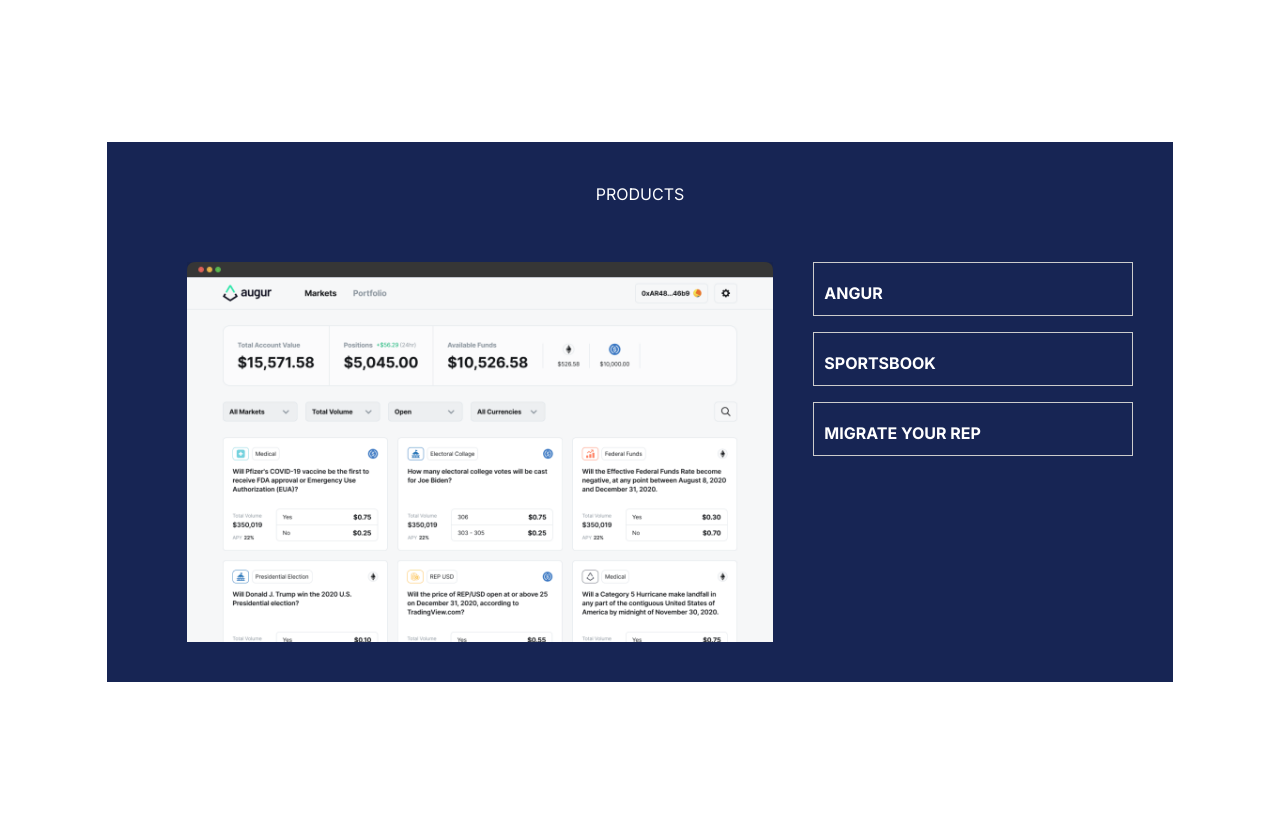
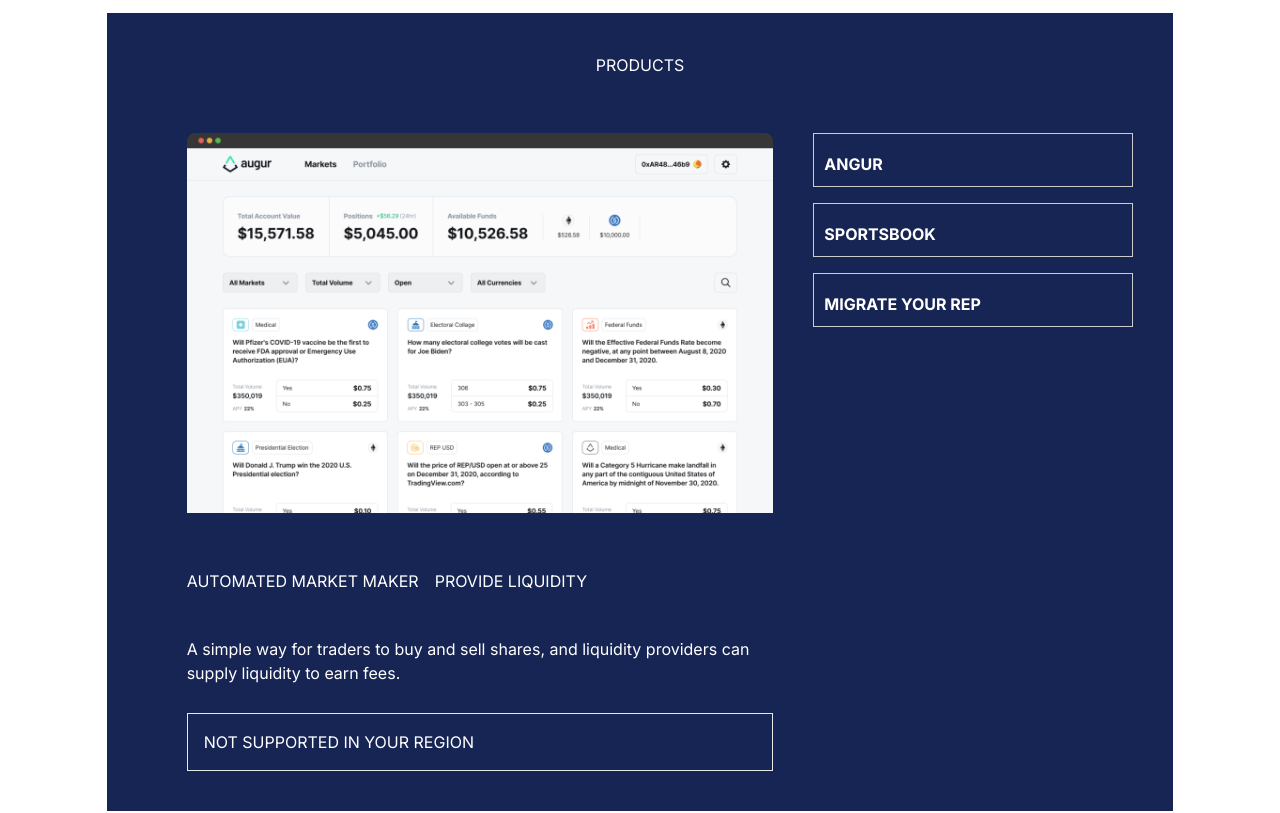
Before and after one commit to TomNguyen10/Augur, a Next.js app in the folder augur/: page / in a window 1280 px wide. Shown: the part 920-1733 px from the top of the page. Built offline with nearby package versions, Linux system fonts and the light colour scheme.

Commit message:
fix product

```diff
--- a/augur/app/Product/Product.css
+++ b/augur/app/Product/Product.css
@@ -7,9 +7,31 @@
     /* Add transition for a smooth effect */
 }
 
+.card2{
+    border: 1px solid #ccc;
+    padding: 10px;
+    display: block;
+}
+
 .card:hover {
     border-color: green;
     border-left: 4px solid green;
+}
+
+.effect:after {
+    content: '';
+    position: absolute;
+    width: 0;
+    height: 2px;
+    background-color: white;
+    left: 0;
+    bottom: 0;
+    transition: width 0.3s ease;
+    /* Adjust the transition speed as needed */
+}
+
+.effect:hover:after {
+    width: 100%;
 }
 
 .flex {
--- a/augur/app/Product/Product.tsx
+++ b/augur/app/Product/Product.tsx
@@ -5,11 +5,22 @@
 import Image1 from "../asset/products/angur.png";
 import Image2 from "../asset/products/sportsbook.png";
 import Image3 from "../asset/products/migrate-your-rep.png";
+import Image4 from "../asset/products/angur2.png";
+import Image5 from "../asset/products/sportsbook2.png";
 import NextImage, { StaticImageData } from "next/image";
+
+interface SubItem {
+  id: number;
+  name: string;
+  content: string;
+  availability: string;
+  img: StaticImageData;
+}
 
 interface ProductItem {
   name: string;
   img: StaticImageData;
+  subItems: SubItem[];
 }
 
 const Product: React.FC = () => {
@@ -18,27 +29,67 @@
     {
       name: 'ANGUR',
       img: Image1,
+      subItems: [
+        {
+          id: 1, name: 'AUTOMATED MARKET MAKER',
+          content: 'A simple way for traders to buy and sell shares, and liquidity providers can supply liquidity to earn fees.',
+          availability: 'NOT SUPPORTED IN YOUR REGION',
+          img: Image1,
+        },
+        {
+          id: 2, name: 'PROVIDE LIQUIDITY',
+          content: 'Add Market liquidity to earn fees and rewards.',
+          availability: 'NOT SUPPORTED IN YOUR REGION',
+          img: Image4,
+        },
+      ],
     },
     {
       name: 'SPORTSBOOK',
       img: Image2,
+      subItems: [
+        {
+          id: 3, name: 'SPORTSBOOK',
+          content: 'Place a wager on your favourite team, game or sporting event.',
+          availability: 'NOT SUPPORTED IN YOUR REGION',
+          img: Image2,
+        },
+        {
+          id: 4, name: 'BETTING EXCHANGE',
+          content: 'Be the bookmaker: the betting exchange is where bets placed and layed are matched against each other. Back or lay any event.',
+          availability: 'COMING SOON',
+          img: Image5,
+        },
+      ],
     },
     {
       name: 'MIGRATE YOUR REP',
       img: Image3,
+      subItems: [
+        {
+          id: 5,
+          name: '',
+          content: 'Migrate your V1 to V2 REP.',
+          availability: 'MIGRATE YOUR REP',
+          img: Image3,}
+      ],
     },
   ];
 
 
   const [selectedProduct, setSelectedProduct] = useState(products[0]);
+  const [selectedSubItem, setSelectedSubItem] = useState(selectedProduct.subItems[0]); // Default to the first subitem
+  const [isLineExpanded, setIsLineExpanded] = useState(false);
 
-  const handleCardClick = (product: ProductItem) => {
+  const handleCardClick = (product: ProductItem, subItem: SubItem) => {
     setSelectedProduct(product);
+    setSelectedSubItem(subItem);
+    setIsLineExpanded(true);
   };
 
 
   return (
-    <div className="flex items-center justify-center h-screen">
+    <div className="flex items-center justify-center h-screen py-10">
       <div className="w-5/6 bg-blue-950">
         <div className="text-white text-center p-10">
           <h1>PRODUCTS</h1>
@@ -46,27 +97,47 @@
 
         <div className="flex px-10">
           <div className="text-white text-center mt-4 px-10 flex-1">
-            <NextImage src={selectedProduct.img} alt={selectedProduct.name} className="pb-10" />
+            <NextImage src={selectedSubItem.img} alt={selectedSubItem.name} className="pb-10" />
+            {selectedProduct.subItems && (
+              <div className="flex gap-4 mt-0">
+                  {selectedProduct.subItems.map((subItem, index) => (
+                    <div
+                      key={index}
+                      className={`my-4 subitem ${selectedSubItem === subItem ? 'border-green-500' : ''}`}
+                      onClick={() => handleCardClick(selectedProduct, subItem)}
+                      style={{ cursor: 'pointer' }}
+                    >
+                      <div className="relative group">
+                        <span className="relative z-10">{subItem.name}</span>
+                        <div className="absolute left-0 w-full h-0.5 bg-green-500 bottom-0 origin-left transform scale-x-0 transition-transform group-hover:scale-x-100"></div>
+                      </div>
+                    </div>
+                  ))}
+              </div>
+            )}
+            <div>
+              <div className="text-white text-left mt-2 py-5">{selectedSubItem.content}</div>
+              <div className="text-white text-left mt-2 p-4 border mb-10">{selectedSubItem.availability}</div>
+
+            </div>
           </div>
           <div className="max-w-xs card-list">
             {products.map((product, index) => (
               <div
                 key={index}
                 className={`my-4 card ${selectedProduct.name === product.name ? 'border-green-500' : ''}`}
-                onClick={() => handleCardClick(product)}
+                onClick={() => handleCardClick(product, product.subItems[0])}
                 style={{ cursor: 'pointer' }}
               >
-              <div className="text-white text-left mt-2 font-bold">{product.name}</div>
+                <div className="text-white text-left mt-2 font-bold">{product.name}</div>
               </div>
             ))}
           </div>
-
-          </div>
-
-
+        </div>
       </div>
     </div>
   );
+
 };
 
 export default Product;
```
Also changed, not shown: augur/app/asset/products/angur2.png (added), augur/app/asset/products/sportsbook2.png (added).
